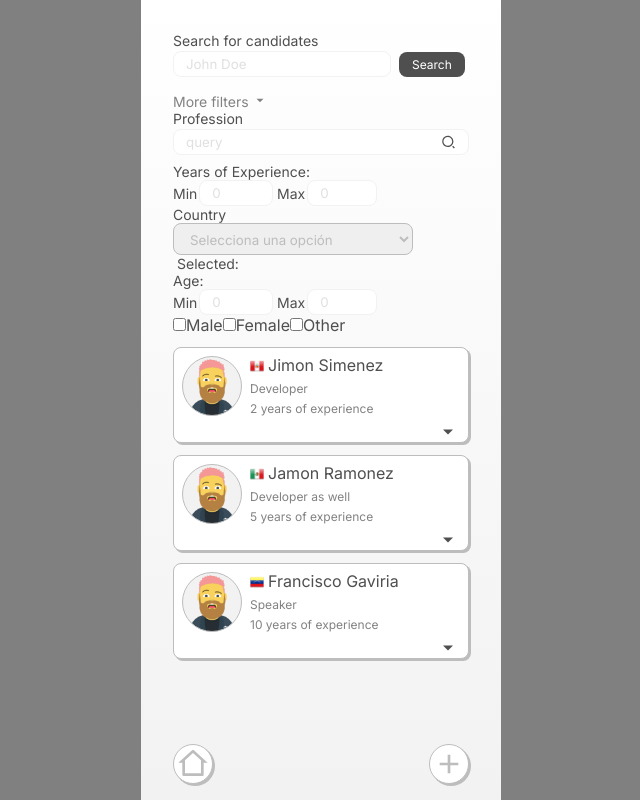
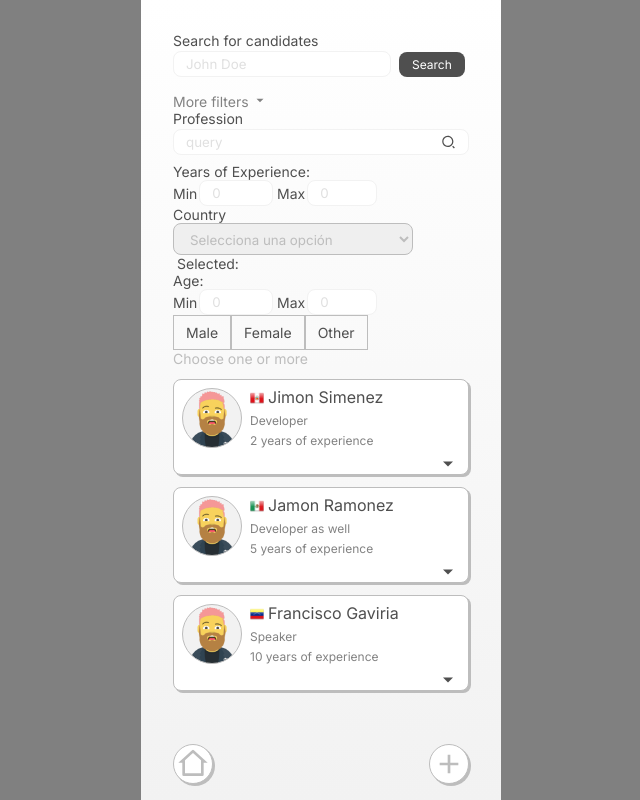
Before and after one commit to bllerenac/linkeable, a React (Create React App) app: page /search in a window 1280 px wide. Both pictures are taken after a click on the element "More filters". Shown: the whole page, without its empty margins (319-959 px from the left). Built offline with nearby package versions, Linux system fonts and the light colour scheme.

Commit message:
add style checkbox

```diff
--- a/src/Containers/Options.js
+++ b/src/Containers/Options.js
@@ -1,24 +1,46 @@
 import styled from "@emotion/styled";
+import { colors } from "../ui";
+import { css } from "@emotion/react";
 
 const StyledDiv = styled.div`
   display: flex;
-  flex-direction: row;
-  align-items: center;
+  flex-direction: column;
+  & > div{
+    display: flex;
+    flex-direction:row
+  }
+  & > p{
+    font-size: 14px;
+    line-height: 17px;
+    color: ${colors.gray4}
+  }
+`;
+
+const StyledLabel = styled.label`
+  font-size: 14px;
+  line-height: 17px;
+  color: #4F4F4F;
+  padding: 8px 12px;
+  border: 1px solid #BDBDBD;
+  & > input{
+    display: none;
+  }
 `;
 
 function Options ({value, onChange}){
 return (
   <StyledDiv>
+    <div>
       {value.map(gender =>{
         return(
-        <div  key={gender}>
-          <label>
+            <StyledLabel key={gender} id={gender}>
               <input type="checkbox" id={gender} name="gender" value={gender} onChange={onChange}/>
               {gender}
-          </label>
-        </div>
+            </StyledLabel>
         )
       })}
+    </div>
+    <p>Choose one or more</p>
   </StyledDiv>
 )}
 
--- a/src/screens/Search.js
+++ b/src/screens/Search.js
@@ -95,10 +95,15 @@ function Search({ candidates }) {
 
   const handleGenderChange = (e) => {
     const { value } = e.target;
+    const label = document.getElementById(`${value}`);
     if( e.target.checked ) {
       dispatch({ type: "ADD_GENDER", payload: value });
+      label.style.background = "#828282";
+      label.style.color = "#FFFFFF";
     } else {
       dispatch({ type: "REMOVE_GENDER", payload: { removeGender: value }});
+      label.style.background = "#FFFFFF";
+      label.style.color = "#4F4F4F";
     }
   };
 
```
Lines whose indentation alone changed are shown as unchanged.
